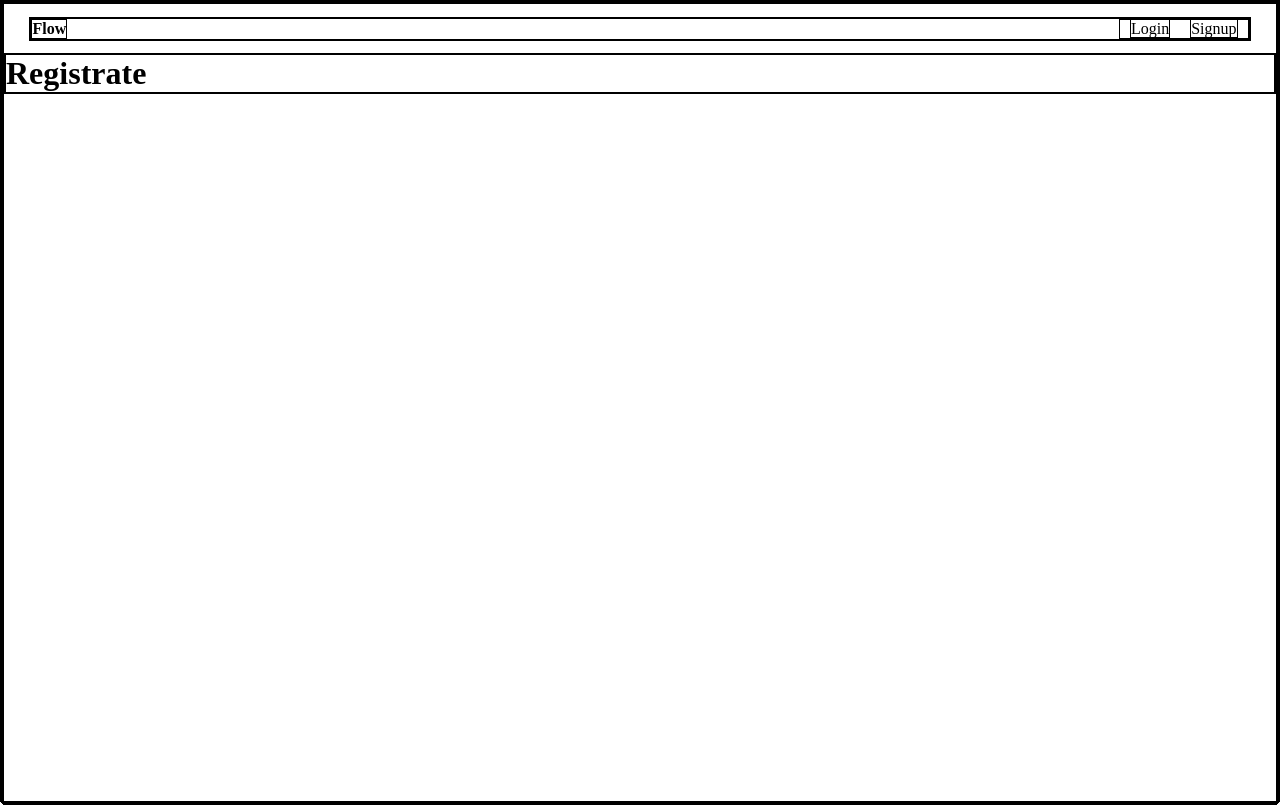
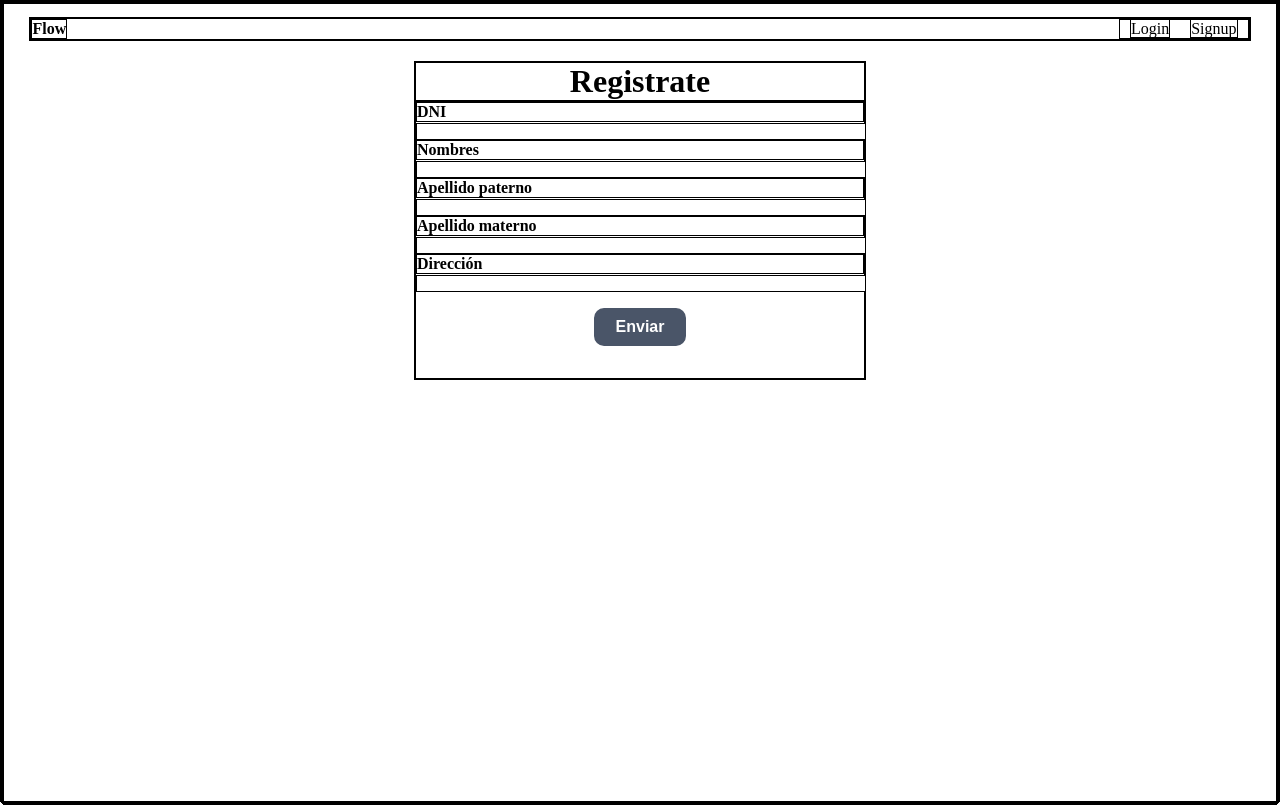
Before and after one commit to angelmotta/flow-webapp, a React (Vite) app: page /signup/step2 in a window 1280 px wide. Built offline with nearby package versions, Linux system fonts and the light colour scheme.

Commit message:
feat: signup

```diff
--- a/index.css
+++ b/index.css
@@ -27,9 +27,43 @@ body,
 }
 
 nav,
-.body-container,
-.signup-container {
+.body-container {
     margin: 1% 2%;
+}
+
+/* form {
+    display: flex;
+    align-items: center;
+    flex-direction: column;
+} */
+
+label {
+    font-weight: bold;
+    display: flex;
+}
+
+input[type="email"],
+input[type="text"],
+input[type="number"],
+textarea,
+select {
+    width: 100%;
+}
+
+input[type="submit"],
+input[type="reset"],
+input[type="button"],
+button {
+    padding: 0.5rem 1.25rem;
+    font-size: 1rem;
+    border-radius: 10px;
+    background-color: #4a5568;
+    border: 2px solid #4a5568;
+    color: white;
+    text-decoration: none;
+    font-weight: bold;
+    margin: 1em auto 2em;
+    display: block;
 }
 
 .body-container {
@@ -37,13 +71,16 @@ nav,
     justify-content: space-evenly;
 }
 
-.signup-container {
+.signup-container,
+.signup-personal-data {
     display: flex;
     flex-direction: column;
-    width: 50%;
-    max-width: 700px;
+    max-width: 450px;
     margin: 20px auto;
-    text-align: center; /* Center the content inside the div horizontally */
+}
+
+.sub-title {
+    text-align: center;
 }
 
 .idp-options-container {
--- a/package.json
+++ b/package.json
@@ -22,8 +22,10 @@
         "process": "^0.11.10"
     },
     "dependencies": {
+        "formik": "^2.4.5",
         "react": "^18.2.0",
         "react-dom": "^18.2.0",
-        "react-router-dom": "^6.18.0"
+        "react-router-dom": "^6.18.0",
+        "yup": "^1.3.2"
     }
 }
--- a/src/Components/SignupPersonalData.js
+++ b/src/Components/SignupPersonalData.js
@@ -1,7 +1,66 @@
+import { useFormik } from "formik";
+
 const SignupPersonalData = () => {
+    const formik = useFormik({
+        initialValues: {
+            dni: "",
+            name: "",
+            lastname_main: "",
+            lastname_secondary: "",
+            address: "",
+        },
+        onSubmit: (values) => {
+            alert(JSON.stringify(values, null, 2));
+        },
+    });
+
     return (
         <div className="signup-personal-data">
-            <h1>Registrate</h1>
+            <h1 className="sub-title">Registrate</h1>
+            <form onSubmit={formik.handleSubmit}>
+                <label htmlFor="dni">DNI</label>
+                <input
+                    id="dni"
+                    name="dni"
+                    type="text"
+                    onChange={formik.handleChange}
+                    value={formik.values.dni}
+                />
+                <label htmlFor="name">Nombres</label>
+                <input
+                    id="name"
+                    name="name"
+                    type="text"
+                    onChange={formik.handleChange}
+                    value={formik.values.name}
+                />
+                <label htmlFor="lastname_main">Apellido paterno</label>
+                <input
+                    id="lastname_main"
+                    name="lastname_main"
+                    type="text"
+                    onChange={formik.handleChange}
+                    value={formik.values.lastname_main}
+                />
+                <label htmlFor="lastname_secondary">Apellido materno</label>
+                <input
+                    id="lastname_secondary"
+                    name="lastname_secondary"
+                    type="text"
+                    onChange={formik.handleChange}
+                    value={formik.values.lastname_secondary}
+                />
+                <label htmlFor="address">Dirección</label>
+                <input
+                    id="address"
+                    name="address"
+                    type="text"
+                    onChange={formik.handleChange}
+                    value={formik.values.address}
+                />
+
+                <button type="submit">Enviar</button>
+            </form>
         </div>
     );
 };
--- a/src/Components/SignupSelectIdp.js
+++ b/src/Components/SignupSelectIdp.js
@@ -62,7 +62,7 @@ const SignupSelectIdp = () => {
 
     return (
         <div className="signup-container">
-            <h1>Crea tu cuenta</h1>
+            <h1 className="sub-title">Crea tu cuenta</h1>
             <div className="idp-options-container">
                 <div className="idp-container" id="g-signup-div"></div>
             </div>
```
Also changed, not shown: 1 other file (tests, documents, lock files or other folders).
